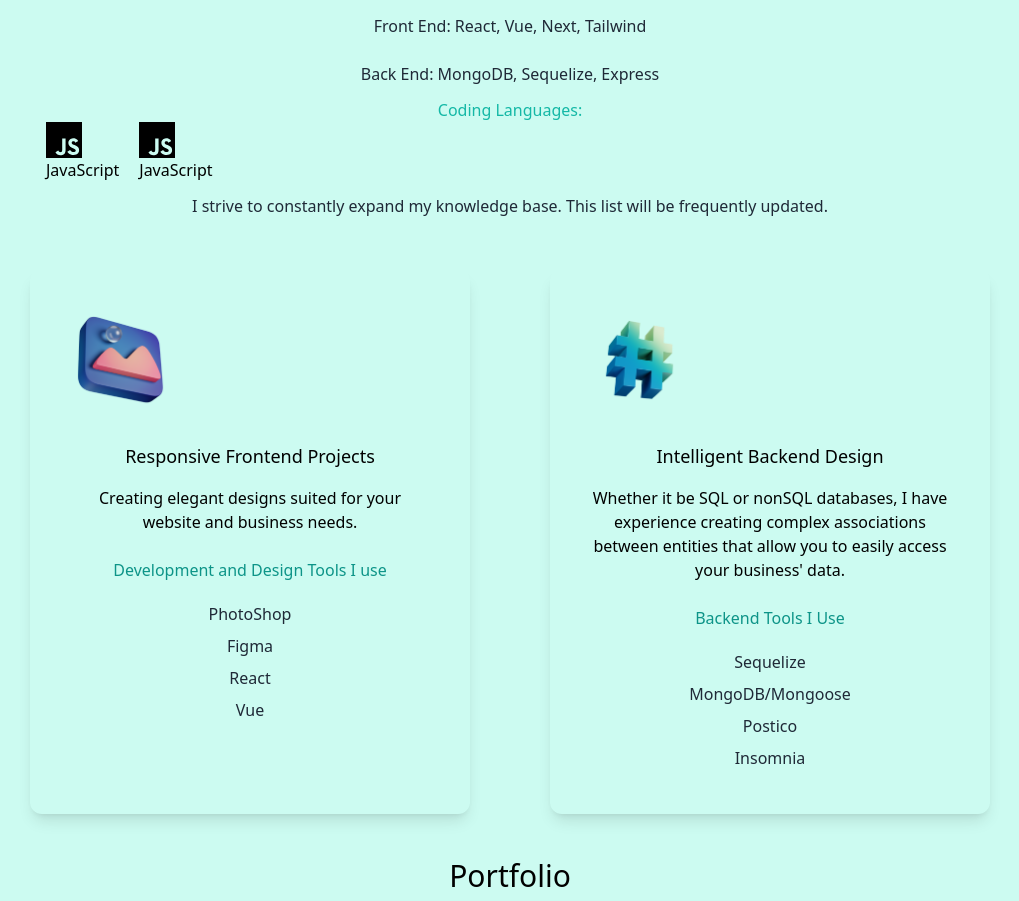
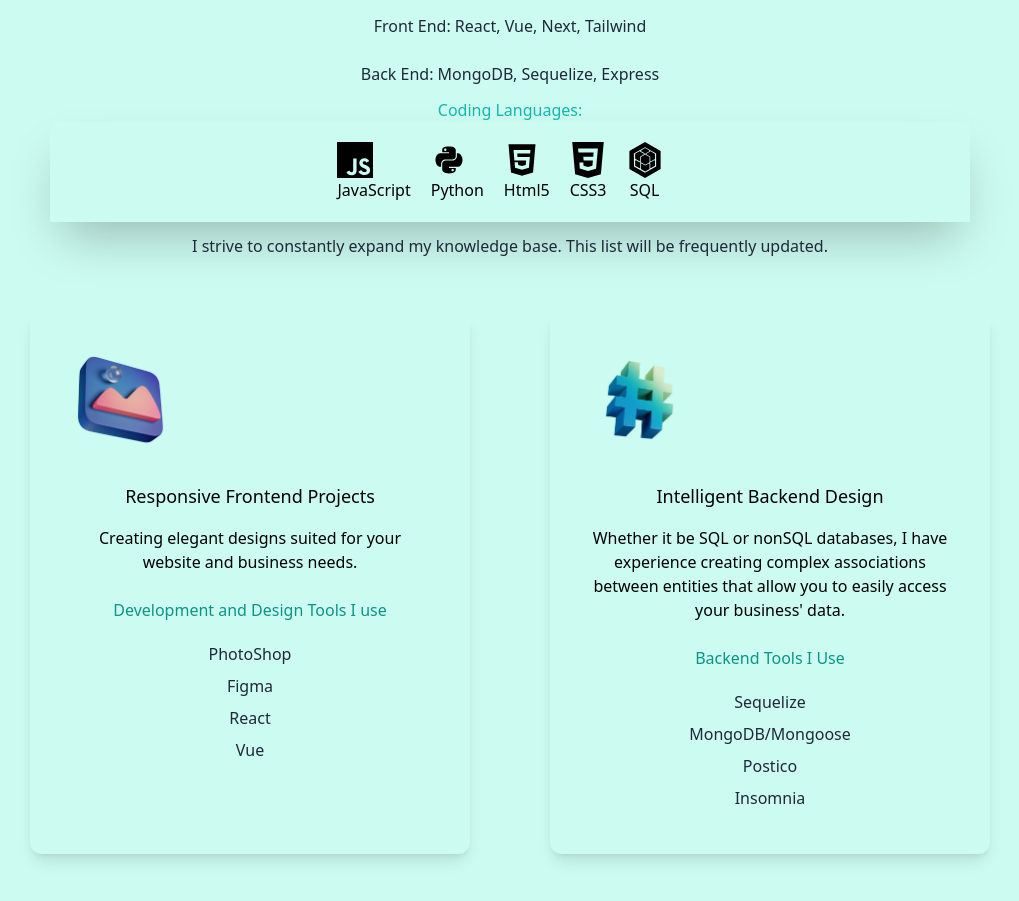
Before and after one commit to sramalho94/portfolio_2023, a Next.js app: page / in a window 1280 px wide. Shown: the part 1146-2047 px from the top of the page, without its empty margins (130-1149 px from the left). Built offline with nearby package versions, Linux system fonts and the light colour scheme.

Commit message:
finalized coding languages section

```diff
--- a/pages/index.js
+++ b/pages/index.js
@@ -2,7 +2,8 @@
 import { BsFillMoonStarsFill } from 'react-icons/bs'
 import { AiFillLinkedin } from 'react-icons/ai'
 import { GoMarkGithub } from 'react-icons/go'
-import { SiJavascript } from 'react-icons/si'
+import { SiJavascript, SiCss3, SiSequelize } from 'react-icons/si'
+import { IoLogoPython, IoLogoHtml5 } from 'react-icons/io'
 import Image from 'next/image'
 import pictureOfMe from '../public/pictureofme.jpg'
 import design from '../public/design.png'
@@ -84,19 +85,31 @@
             {/* <p className="text-md py-2 leading-8 text-gray-800 dark:text-white">
               JavaScript, HTML, CSS, Python, C
             </p> */}
-            <div
-              className="flex flex-row px-2 mx-2
+            <ul
+              className="flex flex-row px-2 mx-5 py-5 justify-center shadow-2xl dark:text-white
             "
             >
-              <div className="flex flex-col text-center justify-center align-middle px-auto pr-5">
+              <li className="flex flex-col text-center justify-center align-middle px-auto pr-5">
                 <SiJavascript className="flex flex-row justify-center align-middle text-4xl text-center px-auto" />
                 <p>JavaScript</p>
-              </div>
-              <div className="flex flex-col text-center justify-center align-middle px-auto">
-                <SiJavascript className="flex flex-row justify-center align-middle text-4xl text-center px-auto" />
-                <p>JavaScript</p>
-              </div>
-            </div>
+              </li>
+              <li className="flex flex-col text-center justify-center align-middle px-auto pr-5">
+                <IoLogoPython className="flex flex-row justify-center align-middle text-4xl text-center px-auto" />
+                <p>Python</p>
+              </li>
+              <li className="flex flex-col text-center justify-center align-middle px-auto pr-5">
+                <IoLogoHtml5 className="flex flex-row justify-center align-middle text-4xl text-center px-auto" />
+                <p>Html5</p>
+              </li>
+              <li className="flex flex-col text-center justify-center align-middle px-auto pr-5">
+                <SiCss3 className="flex flex-row justify-center align-middle text-4xl text-center px-auto" />
+                <p>CSS3</p>
+              </li>
+              <li className="flex flex-col text-center justify-center align-middle px-auto pr-5">
+                <SiSequelize className="flex flex-row justify-center align-middle text-4xl text-center px-auto" />
+                <p>SQL</p>
+              </li>
+            </ul>
             <p className="text-md py-2 leading-8 text-gray-800 dark:text-white">
               I strive to constantly expand my knowledge base. This list will be
               frequently updated.
```
